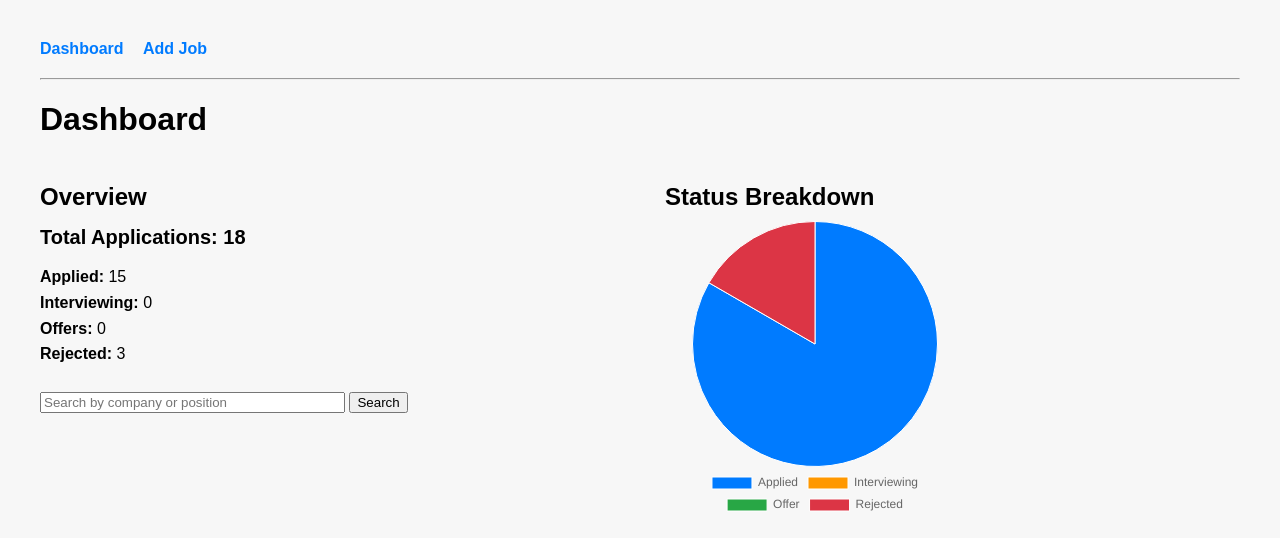
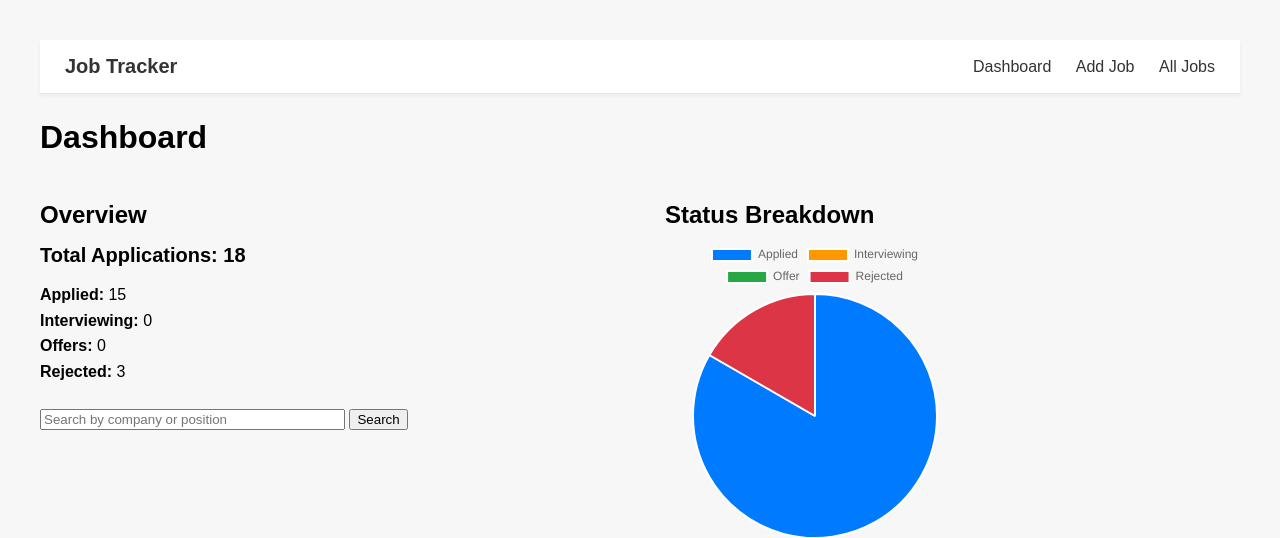
Before and after one commit to ashleyw904/job-tracker, a Flask app: page / in a window 1280 px wide. Shown: the top 538 px of the page. Run offline with Flask 3, Linux system fonts and the light colour scheme; data comes from the database, SQL or seed files in the repository; both versions use the stored data as it was after the commit.

Commit message:
Add requirements.txt

```diff
--- /dev/null
+++ b/app/static/chart.js
@@ -0,0 +1,14 @@
+window.onload = function () {
+    const ctx = document.getElementById('statusChart').getContext('2d');
+
+    new Chart(ctx, {
+        type: 'pie',
+        data: {
+            labels: ['Applied', 'Interviewing', 'Offer', 'Rejected'],
+            datasets: [{
+                data: window.chartData,
+                backgroundColor: ['#007bff', '#ff9800', '#28a745', '#dc3545']
+            }]
+        }
+    });
+};
--- a/app/templates/base.html
+++ b/app/templates/base.html
@@ -11,21 +11,40 @@
             background-color: #f7f7f7;
         }
 
-        nav {
-            margin-bottom: 20px;
+        /* NAVBAR STYLES */
+        .navbar {
+            display: flex;
+            justify-content: space-between;
+            align-items: center;
+            padding: 15px 25px;
+            background-color: #ffffff;
+            border-bottom: 1px solid #e5e5e5;
+            box-shadow: 0 2px 4px rgba(0,0,0,0.05);
+            position: sticky;
+            top: 0;
+            z-index: 100;
+            margin-bottom: 25px;
         }
 
-        nav a {
-            text-decoration: none;
-            color: #007bff;
-            font-weight: bold;
-            margin-right: 15px;
+        .nav-title {
+            font-size: 20px;
+            font-weight: 600;
+            color: #333;
         }
 
-        nav a:hover {
-            text-decoration: underline;
+        .nav-right a {
+            margin-left: 20px;
+            text-decoration: none;
+            color: #333;
+            font-weight: 500;
+            transition: color 0.2s ease;
         }
 
+        .nav-right a:hover {
+            color: #007bff;
+        }
+
+        /* TABLE + STATUS COLORS */
         table {
             width: 100%;
             border-collapse: separate;
@@ -70,7 +89,6 @@
             opacity: 0.85;
         }
 
-        /* Status colors */
         .status.applied {
             color: #007bff;
             font-weight: bold;
@@ -95,12 +113,18 @@
 
 <body>
 
-    <nav>
-        <a href="{{ url_for('main.dashboard') }}">Dashboard</a>
-        <a href="{{ url_for('main.add_job') }}">Add Job</a>
+    <!--NAVBAR-->
+    <nav class="navbar">
+        <div class="nav-left">
+            <span class="nav-title">Job Tracker</span>
+        </div>
+
+        <div class="nav-right">
+            <a href="{{ url_for('main.dashboard') }}">Dashboard</a>
+            <a href="{{ url_for('main.add_job') }}">Add Job</a>
+            <a href="{{ url_for('main.all_jobs') }}">All Jobs</a>
+        </div>
     </nav>
-
-    <hr>
 
     {% block content %}
     {% endblock %}
--- a/app/templates/dashboard.html
+++ b/app/templates/dashboard.html
@@ -8,7 +8,7 @@
     <!-- LEFT SIDE -->
     <div style="flex: 1;">
 
-        <!-- Left column heading to balance layout -->
+        <!-- Left column heading -->
         <h2 style="margin-bottom: 15px;">Overview</h2>
 
         <!-- Total Applications -->
@@ -78,42 +78,10 @@
     <p>No job applications yet.</p>
 {% endif %}
 
-<!-- CHART SCRIPT -->
 <script>
-window.onload = function() {
-    const canvas = document.getElementById('statusChart');
-    if (!canvas) {
-        console.error("Canvas not found");
-        return;
-    }
-
-    const ctx = canvas.getContext('2d');
-
-    const statusChart = new Chart(ctx, {
-        type: 'pie',
-        data: {
-            labels: ['Applied', 'Interviewing', 'Offer', 'Rejected'],
-            datasets: [{
-                data: [{{ applied }}, {{ interviewing }}, {{ offer }}, {{ rejected }}],
-                backgroundColor: [
-                    '#007bff',
-                    '#ff9800',
-                    '#28a745',
-                    '#dc3545'
-                ],
-                borderWidth: 1
-            }]
-        },
-        options: {
-            responsive: true,
-            plugins: {
-                legend: {
-                    position: 'bottom'
-                }
-            }
-        }
-    });
-};
+    window.chartData = [{{ applied }}, {{ interviewing }}, {{ offer }}, {{ rejected }}];
 </script>
 
+<script src="{{ url_for('static', filename='chart.js') }}"></script>
+
 {% endblock %}
--- a/app/templates/edit_job.html
+++ b/app/templates/edit_job.html
@@ -23,7 +23,7 @@
 
     <p>
         {{ form.status.label }}<br>
-        {{ form.status(size=40) }}
+        {{ form.status() }}
     </p>
 
     <p>
```
Also changed, not shown: app/templates/all_jobs.html (added, +32 -0 lines), requirements.txt (added, +14 -0 lines), instance/database.db.
